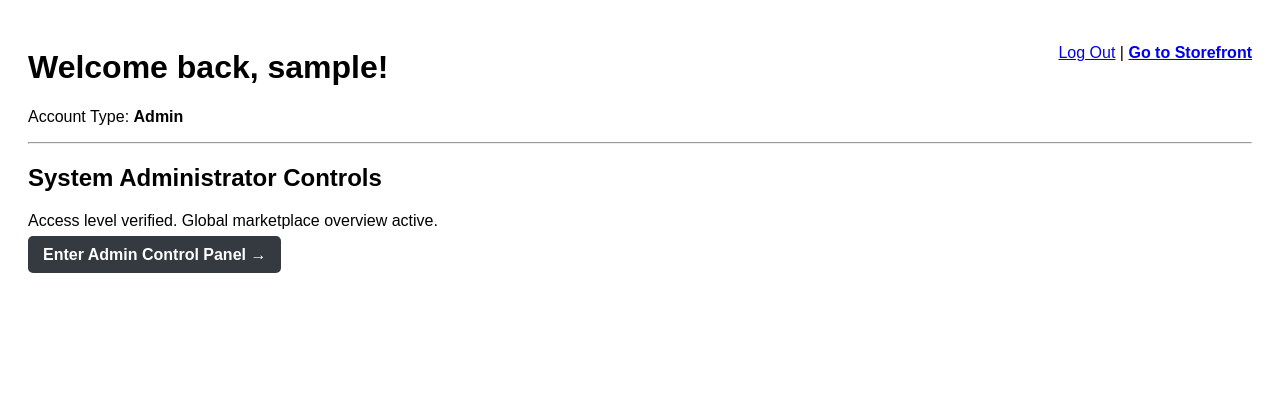
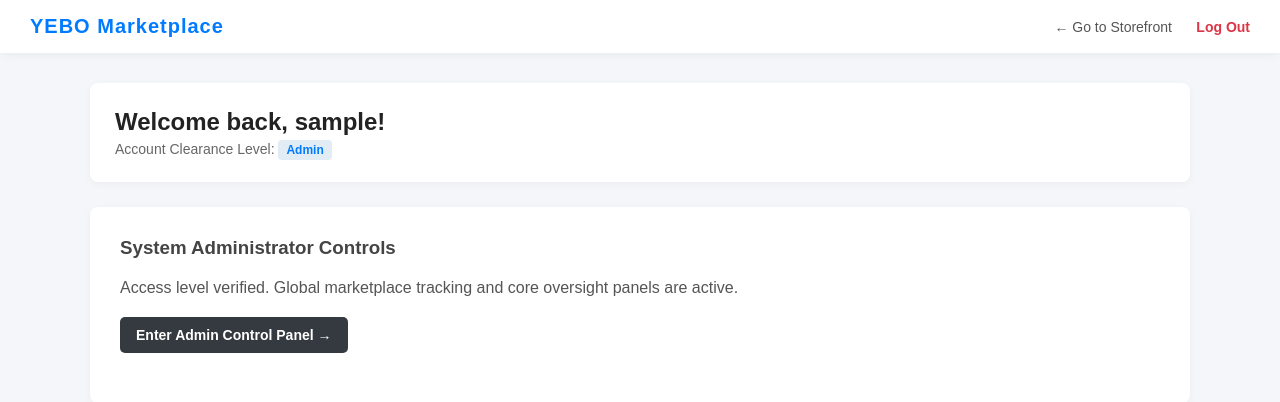
Before and after one commit to eduv4951994/yebo-marketplace, a PHP site: page /dashboard.php in a window 1280 px wide. Shown: the top 402 px of the page. Run offline with PHP 8.4, Linux system fonts and the light colour scheme; the visitor is signed in with stand-in values (Sample User, id 1).

Commit message:
Code clean up & refactor

```diff
--- a/admin/manage_users.php
+++ b/admin/manage_users.php
@@ -5,7 +5,7 @@ require_once '../includes/auth.php';
 
 check_login();
 
-// Strict Admin Gate
+// strict Admin gate
 if ($_SESSION['user_role'] !== 'Admin') {
     header("Location: ../dashboard.php");
     exit();
@@ -14,7 +14,7 @@ if ($_SESSION['user_role'] !== 'Admin') {
 $admin_id = $_SESSION['user_id'];
 $all_users = [];
 
-// PROCESS ROLE UPDATE ACTION (Aligned to 'role' column)
+// PROCESS ROLE UPDATE ACTION
 if ($_SERVER["REQUEST_METHOD"] == "POST" && isset($_POST['update_role_user_id'])) {
     $target_user_id = $_POST['update_role_user_id'];
     $new_role       = $_POST['new_role'];
@@ -55,7 +55,7 @@ if ($_SERVER["REQUEST_METHOD"] == "POST" && isset($_POST['delete_user_id'])) {
     }
 }
 
-// FETCH ALL USERS FROM THE DATABASE (Aligned to 'username' and 'role')
+// FETCH ALL USERS FROM THE DATABASE ('username' & 'role')
 try {
     $sql = "SELECT id, username, role, created_at FROM users ORDER BY created_at DESC";
     $stmt = $pdo->query($sql);
--- a/assets/css/styles.css
+++ b/assets/css/styles.css
@@ -67,7 +67,7 @@ body {
     object-fit: cover;
 }
 
-/* Typography, Badges & Empty States */
+/* Typography & Badges & Empty States */
 .price { color: green; font-size: 1.2em; font-weight: bold; margin-top: 10px; }
 .seller-badge { font-size: 0.8em; color: #666; }
 .empty-state { text-align: center; color: #777; width: 100%; }
--- a/dashboard.php
+++ b/dashboard.php
@@ -2,7 +2,7 @@
 require_once 'includes/connect_db.php';
 require_once 'includes/auth.php';
 
-// Secure the page - kick out anyone not logged in
+// secure the page - kick out anyone not logged in
 check_login();
 
 $user_id = $_SESSION['user_id'];
@@ -11,7 +11,7 @@ $user_role = $_SESSION['user_role'];
 
 $my_products = [];
 
-// IF SELLER: Fetch only the items this specific user has listed
+// If the user is a seller --> load their custom inventory list
 if ($user_role === 'Seller') {
     try {
         $sql = "SELECT * FROM products WHERE seller_id = :seller_id ORDER BY created_at DESC";
@@ -23,16 +23,16 @@ if ($user_role === 'Seller') {
     }
 }
 
-// PROCESS DELETE ACTION (The "D" in CRUD)
+// handle deleting an item from the database
 if ($_SERVER["REQUEST_METHOD"] == "POST" && isset($_POST['delete_product_id'])) {
     $delete_id = $_POST['delete_product_id'];
     try {
-        // Ensure the logged-in seller actually owns the product they are trying to delete!
+        // make sure that the loggedin seller actually owns the product they are trying to delete
         $delete_sql = "DELETE FROM products WHERE id = :id AND seller_id = :seller_id";
         $delete_stmt = $pdo->prepare($delete_sql);
         $delete_stmt->execute(['id' => $delete_id, 'seller_id' => $user_id]);
 
-        // Refresh the page to show it's gone
+        // Refresh page to show updated inventory list
         header("Location: dashboard.php");
         exit();
     } catch (PDOException $e) {
@@ -45,29 +45,78 @@ if ($_SERVER["REQUEST_METHOD"] == "POST" && isset($_POST['delete_product_id']))
 <html lang="en">
 <head>
     <meta charset="UTF-8">
+    <meta name="viewport" content="width=device-width, initial-scale=1.0">
     <title>YEBO Marketplace - Dashboard</title>
+    <style>
+        /* Minimalist structural resets */
+        body { font-family: Arial, sans-serif; background-color: #f4f6f9; margin: 0; padding: 0; color: #333; }
+        .container { max-width: 1100px; margin: 30px auto; padding: 0 20px; }
+        /* Navigation Bar */
+        .navbar { background: white; display: flex; justify-content: space-between; align-items: center; padding: 15px 30px; box-shadow: 0 2px 10px rgba(0,0,0,0.05); }
+        .navbar h1 { margin: 0; font-size: 20px; color: #007bff; letter-spacing: 1px; }
+        .nav-links a { text-decoration: none; font-size: 14px; margin-left: 20px; transition: 0.2s; }
+        .nav-links .back-home { color: #555; }
+        .nav-links .back-home:hover { color: #007bff; }
+        .nav-links .logout { color: #dc3545; font-weight: bold; }
+        .nav-links .logout:hover { text-decoration: underline; }
+        /* Dashboard Header Area */
+        .welcome-box { background: white; padding: 25px; border-radius: 8px; box-shadow: 0 2px 8px rgba(0,0,0,0.04); margin-bottom: 25px; }
+        .welcome-box h2 { margin: 0 0 5px 0; font-size: 24px; color: #222; }
+        .welcome-box p { margin: 0; color: #666; font-size: 14px; }
+        .role-badge { background: #e1ecf4; color: #007bff; padding: 3px 8px; border-radius: 4px; font-weight: bold; font-size: 12px; }
+        /* Table  */
+        .inventory-card { background: white; padding: 30px; border-radius: 8px; box-shadow: 0 2px 8px rgba(0,0,0,0.04); }
+        .inventory-card h3 { margin-top: 0; margin-bottom: 20px; color: #444; }
+        table { width: 100%; border-collapse: collapse; text-align: left; font-size: 14px; }
+        th { background: #f8f9fa; padding: 12px 15px; color: #555; border-bottom: 2px solid #eee; }
+        td { padding: 14px 15px; border-bottom: 1px solid #eee; vertical-align: middle; }
+        /* Status Indicators */
+        .badge { padding: 4px 8px; border-radius: 4px; font-size: 11px; font-weight: bold; text-transform: uppercase; display: inline-block; }
+        .badge-active { background: #28a745; color: white; }
+        .badge-sold { background: #dc3545; color: white; }
+        /* actionbuttons */
+        .btn { display: inline-block; padding: 8px 14px; text-decoration: none; border-radius: 5px; font-size: 13px; font-weight: bold; transition: 0.2s; border: none; cursor: pointer; }
+        .btn-add { background: #007bff; color: white; margin-bottom: 20px; padding: 10px 16px; font-size: 14px; }
+        .btn-add:hover { background: #0056b3; }
+        .btn-edit { background: #e1ecf4; color: #007bff; margin-right: 10px; }
+        .btn-edit:hover { background: #007bff; color: white; }
+        .btn-delete { background: none; color: #dc3545; text-decoration: underline; font-weight: bold; font-size: 13px; }
+        .btn-delete:hover { color: #bd2130; }
+
+        .locked-text { color: #888; font-style: italic; margin-right: 15px; font-size: 13px; }
+    </style>
 </head>
-<body style="padding: 20px; font-family: Arial, sans-serif;">
+<body>
 
-    <p style="float: right;"><a href="logout.php">Log Out</a> | <a href="index.php" style="font-weight: bold;">Go to Storefront</a></p>
-    <h1>Welcome back, <?php echo htmlspecialchars($username); ?>!</h1>
-    <p>Account Type: <strong><?php echo htmlspecialchars($user_role); ?></strong></p>
+    <div class="navbar">
+        <h1>YEBO Marketplace</h1>
+        <div class="nav-links">
+            <a href="index.php" class="back-home">&larr; Go to Storefront</a>
+            <a href="logout.php" class="logout">Log Out</a>
+        </div>
+    </div>
 
-    <hr>
+    <div class="container">
+
+        <div class="welcome-box">
+            <h2>Welcome back, <?php echo htmlspecialchars($username); ?>!</h2>
+            <p>Account Clearance Level: <span class="role-badge"><?php echo htmlspecialchars($user_role); ?></span></p>
+        </div>
 
         <?php if ($user_role === 'Seller'): ?>
-        <h2>Seller Management Panel</h2>
-        <p style="margin-bottom: 25px;"><a href="create_listing.php" style="background: green; color: white; padding: 10px 15px; text-decoration: none; border-radius: 5px; font-weight: bold;">+ Create a New Product Listing</a></p>
+            <a href="create_listing.php" class="btn btn-add">+ Create a New Product Listing</a>
 
+            <div class="inventory-card">
                 <h3>Your Inventory Log</h3>
                 <?php if (count($my_products) > 0): ?>
-            <table border="1" cellpadding="10" cellspacing="0" style="width: 100%; border-collapse: collapse; text-align: left;">
-                <thead style="background: #f4f4f4;">
+                    <table>
+                        <thead>
                             <tr>
                                 <th>Product Title</th>
                                 <th>Price</th>
-                        <th>Status</th> <th>Date Listed</th>
-                        <th>Actions</th>
+                                <th>Status</th>
+                                <th>Date Listed</th>
+                                <th style="text-align: right;">Actions</th>
                             </tr>
                         </thead>
                         <tbody>
@@ -75,33 +124,24 @@ if ($_SERVER["REQUEST_METHOD"] == "POST" && isset($_POST['delete_product_id']))
                                 <tr>
                                     <td><strong><?php echo htmlspecialchars($item['title']); ?></strong></td>
                                     <td>R <?php echo number_format($item['price'], 2); ?></td>
-
                                     <td>
-                                <?php if ($item['status'] === 'Sold'): ?>
-                                    <span style="background: #dc3545; color: white; padding: 4px 8px; border-radius: 4px; font-size: 12px; font-weight: bold; display: inline-block;">
-                                        SOLD
-                                    </span>
+                                        <?php if (strcasecmp($item['status'], 'sold') === 0): ?>
+                                            <span class="badge badge-sold">Sold</span>
                                         <?php else: ?>
-                                    <span style="background: #28a745; color: white; padding: 4px 8px; border-radius: 4px; font-size: 12px; font-weight: bold; display: inline-block;">
-                                        ACTIVE
-                                    </span>
+                                            <span class="badge badge-active">Active</span>
                                         <?php endif; ?>
                                     </td>
-
-                            <td><?php echo $item['created_at']; ?></td>
-                            <td>
-                                <?php if ($item['status'] !== 'Sold'): ?>
-                                    <a href="edit_listing.php?id=<?php echo $item['id']; ?>"
-                                       style="background-color: #007bff; color: white; padding: 6px 12px; text-decoration: none; border-radius: 4px; display: inline-block; font-size: 14px; margin-right: 5px; font-weight: bold;">
-                                        Edit
-                                    </a>
+                                    <td><?php echo date('Y-m-d', strtotime($item['created_at'])); ?></td>
+                                    <td style="text-align: right;">
+                                        <?php if (strcasecmp($item['status'], 'sold') !== 0): ?>
+                                            <a href="edit_listing.php?id=<?php echo $item['id']; ?>" class="btn btn-edit">Edit</a>
                                         <?php else: ?>
-                                    <span style="color: #666; font-size: 14px; margin-right: 15px; font-style: italic;">Locked</span>
+                                            <span class="locked-text">Locked</span>
                                         <?php endif; ?>
 
                                         <form action="dashboard.php" method="POST" onsubmit="return confirm('Are you sure you want to delete this listing permanently?');" style="display:inline;">
                                             <input type="hidden" name="delete_product_id" value="<?php echo $item['id']; ?>">
-                                    <button type="submit" style="background: none; border: none; color: #dc3545; cursor: pointer; text-decoration: underline; font-weight: bold;">Delete Record</button>
+                                            <button type="submit" class="btn btn-delete">Delete Record</button>
                                         </form>
                                     </td>
                                 </tr>
@@ -109,19 +149,26 @@ if ($_SERVER["REQUEST_METHOD"] == "POST" && isset($_POST['delete_product_id']))
                         </tbody>
                     </table>
                 <?php else: ?>
-            <p>You haven't listed any items for sale yet.</p>
+                    <p style="color: #777; font-style: italic; margin: 0;">You haven't listed any items for sale yet.</p>
+                <?php endif; ?>
+            </div>
+
+        <?php elseif ($user_role === 'Buyer'): ?>
+            <div class="inventory-card">
+                <h3>Buyer Activity Center</h3>
+                <p style="line-height: 1.6; color: #555; margin-bottom: 20px;">Browse our marketplace storefront to find items you love, and use our instant sim checkout page to run transaction tests.</p>
+                <a href="index.php" class="btn btn-add">Browse Marketplace Items</a>
+            </div>
+
+        <?php else: ?>
+            <div class="inventory-card">
+                <h3>System Administrator Controls</h3>
+                <p style="color: #555; margin-bottom: 20px;">Access level verified. Global marketplace tracking and core oversight panels are active.</p>
+                <a href="admin/index.php" class="btn btn-add" style="background: #343a40;">Enter Admin Control Panel &rarr;</a>
+            </div>
         <?php endif; ?>
 
-    <?php elseif ($user_role === 'Buyer'): ?>
-        <h2>Buyer Activity Center</h2>
-        <p>Browse our homepage to find items you love, and use the simulated checkout to make instant test purchases.</p>
-        <p><a href="index.php" style="background: blue; color: white; padding: 10px 15px; text-decoration: none; border-radius: 5px; font-weight: bold;">Browse Marketplace Items</a></p>
-
-    <?php else: ?>
-        <h2>System Administrator Controls</h2>
-        <p>Access level verified. Global marketplace overview active.</p>
-        <p><a href="admin/index.php" style="background: #343a40; color: white; padding: 10px 15px; text-decoration: none; border-radius: 5px; font-weight: bold;">Enter Admin Control Panel →</a></p>
-    <?php endif; ?>
+    </div>
 
 </body>
 </html>
```
Also changed, not shown: admin/index.php (+4 -4 lines), admin/manage_listings.php (+4 -4 lines), assets/js/scripts.js (+5 -5 lines). Lines whose indentation alone changed are shown as unchanged.
